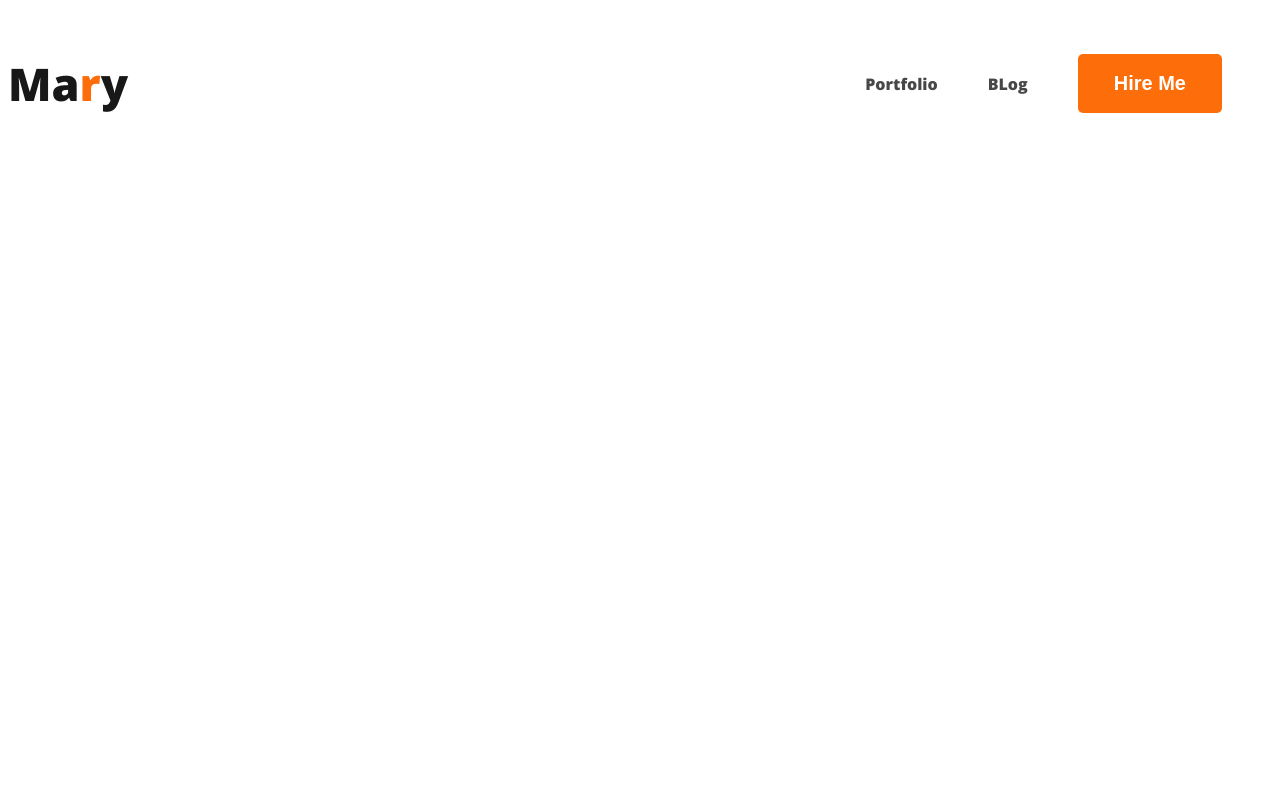
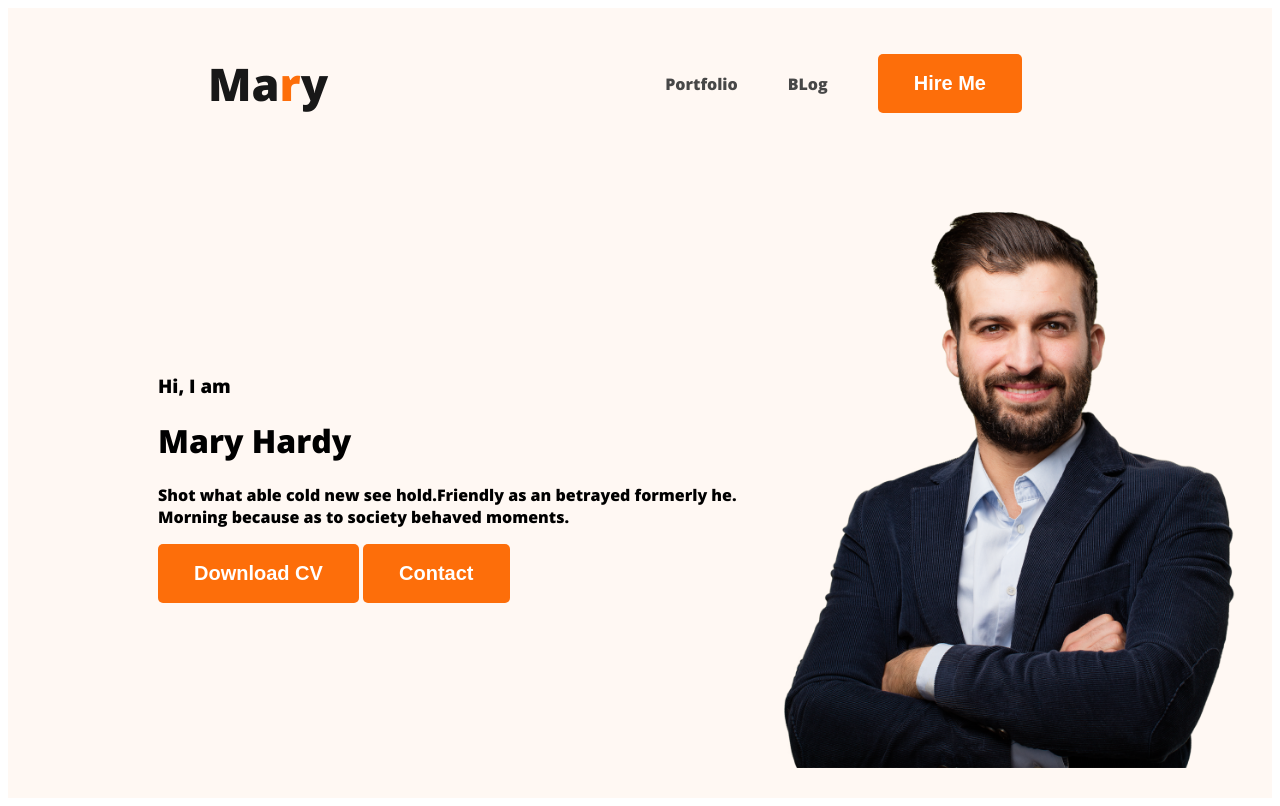
Before and after one commit to alpharahim/My-Portfolio-Website, a plain HTML site: page index.html in a window 1280 px wide. Drawn offline with nearby package versions, Linux system fonts and the light colour scheme.

Commit message:
banner added

```diff
--- a/Style/portfolio.css
+++ b/Style/portfolio.css
@@ -23,6 +23,7 @@ nav{
     display: flex;
     align-items: center;
     justify-content: space-between;
+    margin: 0px 200px;
 }
 .nav-title{
     color: #181818;
@@ -46,3 +47,16 @@ nav a {
      text-decoration: none;
      color:#474747
 }
+.header{
+    background-color:#FFF8F3 ;
+}
+.banner{
+ padding:30px 30px 30px 150px ;
+ display: flex;
+ align-items: center;
+}
+.banner .profile-picture{
+
+    width: 500px;
+
+}
--- a/index.html
+++ b/index.html
@@ -11,15 +11,32 @@
     <link rel="stylesheet" href="Style/portfolio.css">
 </head>
 <body>
-    <nav>
+    <header class="header">
+     <nav>
         <h3 class="nav-title"> Ma<span class="text-primary">r</span>y</h3>
-    <ul>
+        <ul>
         <li><a href=""> Portfolio</a></li>
         <li><a href="">BLog</a></li>
         <li> <button class="btn-primary">Hire Me </button> </li>
-    </ul>
+        </ul>
+        </nav>
+        <div class="banner">
+            <div class="banner-content">
+                <h3 class="banner-gretting"> Hi, I am </h3>
+                <h1 class="banner- title">Mary Hardy</h1>
+                <p>Shot what able cold new see hold.Friendly as an betrayed formerly he. Morning because as to society behaved moments.</p>
+                <button class="btn-primary">Download CV</button>
+                <button class="btn-primary"> Contact</button>
+            </div>
+            <img class="profile-picture" src="images/hardy.png" alt="">
+        </div>
+    </header>
+    <main>
 
+    </main>
+    <footer>
 
+    </footer>
     </nav>
 
 </body>
```
